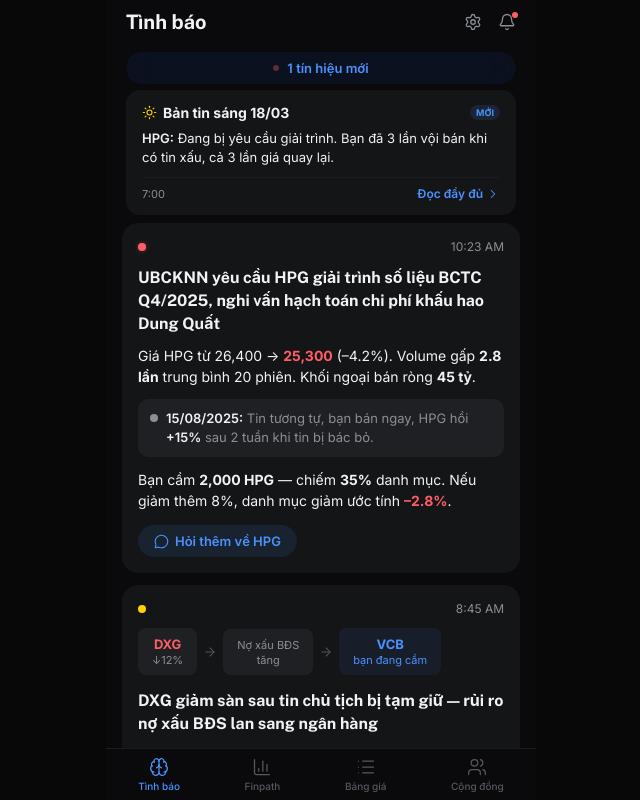
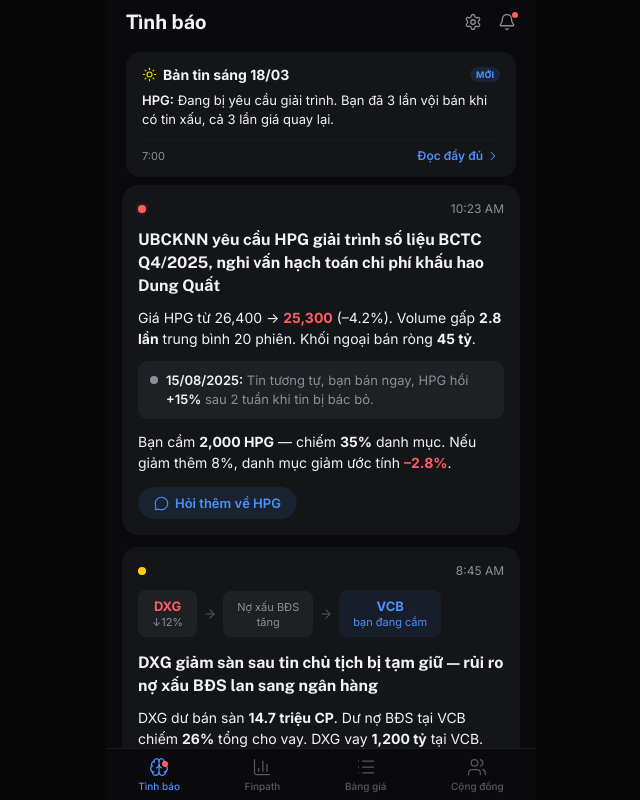
Before and after one commit to DangTrungdev113999/finpath-preview, a plain HTML site: page index.html in a window 1280 px wide. Shown: the whole page, without its empty margins (319-959 px from the left). Drawn offline with nearby package versions, Linux system fonts and the light colour scheme.

Commit message:
Replace sticky banner with red dot on tab

```diff
--- a/index.html
+++ b/index.html
@@ -246,14 +246,14 @@
       <div class="foreign-section"><div class="foreign-title">Nước ngoài hôm nay</div><div class="foreign-big dn">-354.53 Tỷ</div><div class="foreign-grid"><div class="foreign-col">Tổng mua<strong class="up">+545.18 Tỷ</strong></div><div class="foreign-col">Tổng bán<strong class="dn">-899.71 Tỷ</strong></div></div></div>
       <div style="height:20px"></div>
     </div>
-    <div class="bbar"><div class="btab" onclick="go('intel')"><i data-lucide="brain" class="lucide"></i><span>Tình báo</span></div><div class="btab active" onclick="go('home')"><i data-lucide="bar-chart-3" class="lucide"></i><span>Finpath</span></div><div class="btab"><i data-lucide="list" class="lucide"></i><span>Bảng giá</span></div><div class="btab"><i data-lucide="users" class="lucide"></i><span>Cộng đồng</span></div></div>
+    <div class="bbar"><div class="btab" onclick="go('intel')" style="position:relative"><i data-lucide="brain" class="lucide"></i><span>Tình báo</span><div class="h-dot" style="position:absolute;top:4px;right:12px"></div></div><div class="btab active" onclick="go('home')"><i data-lucide="bar-chart-3" class="lucide"></i><span>Finpath</span></div><div class="btab"><i data-lucide="list" class="lucide"></i><span>Bảng giá</span></div><div class="btab"><i data-lucide="users" class="lucide"></i><span>Cộng đồng</span></div></div>
   </div>
 
   <!-- ═══ INTELLIGENCE ═══ -->
   <div class="screen active" id="intel">
     <div class="intel-hdr"><div class="intel-title">Tình báo</div><div class="h-hdr-r"><div class="h-btn"><i data-lucide="settings" class="lucide"></i></div><div class="h-btn"><i data-lucide="bell" class="lucide"></i><div class="h-dot"></div></div></div></div>
     <div class="screen-scroll">
-      <div class="sticky"><span class="dot-pulse"></span>1 tín hiệu mới</div>
+
       <div class="brief" onclick="toggleBrief(this)">
         <div class="brief-row"><div class="brief-t"><i data-lucide="sun" class="lucide"></i> Bản tin sáng 18/03</div><span class="brief-new">Mới</span></div>
         <div class="brief-p"><strong>HPG:</strong> Đang bị yêu cầu giải trình. Bạn đã 3 lần vội bán khi có tin xấu, cả 3 lần giá quay lại.</div>
@@ -336,7 +336,7 @@
 
       <div style="height:20px"></div>
     </div>
-    <div class="bbar"><div class="btab active"><i data-lucide="brain" class="lucide"></i><span>Tình báo</span></div><div class="btab" onclick="go('home')"><i data-lucide="bar-chart-3" class="lucide"></i><span>Finpath</span></div><div class="btab"><i data-lucide="list" class="lucide"></i><span>Bảng giá</span></div><div class="btab"><i data-lucide="users" class="lucide"></i><span>Cộng đồng</span></div></div>
+    <div class="bbar"><div class="btab active" style="position:relative"><i data-lucide="brain" class="lucide"></i><span>Tình báo</span><div class="h-dot" style="position:absolute;top:4px;right:12px"></div></div><div class="btab" onclick="go('home')"><i data-lucide="bar-chart-3" class="lucide"></i><span>Finpath</span></div><div class="btab"><i data-lucide="list" class="lucide"></i><span>Bảng giá</span></div><div class="btab"><i data-lucide="users" class="lucide"></i><span>Cộng đồng</span></div></div>
   </div>
 
   <!-- ═══ DETAIL: HPG ═══ -->
```
